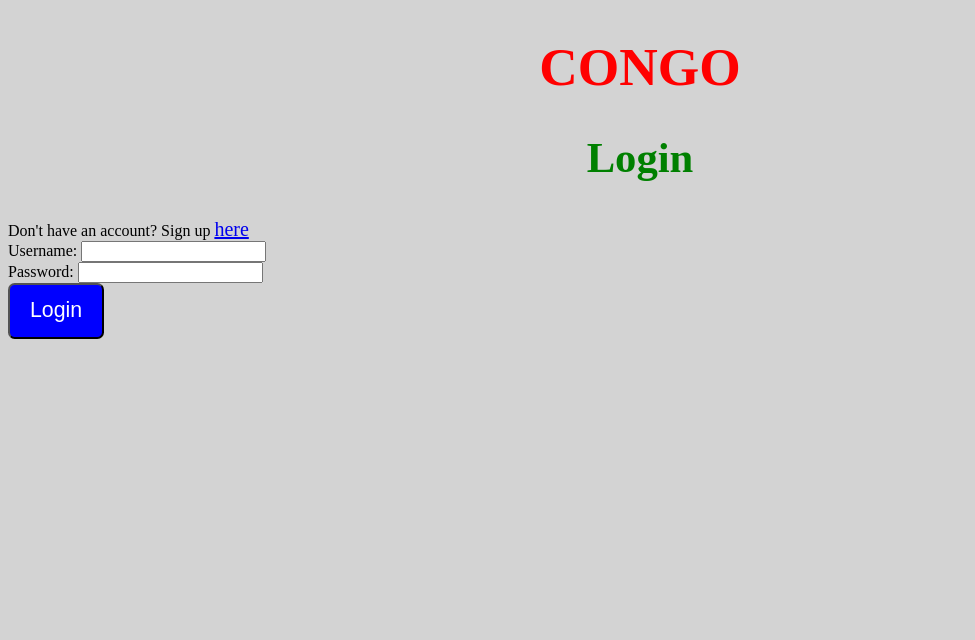
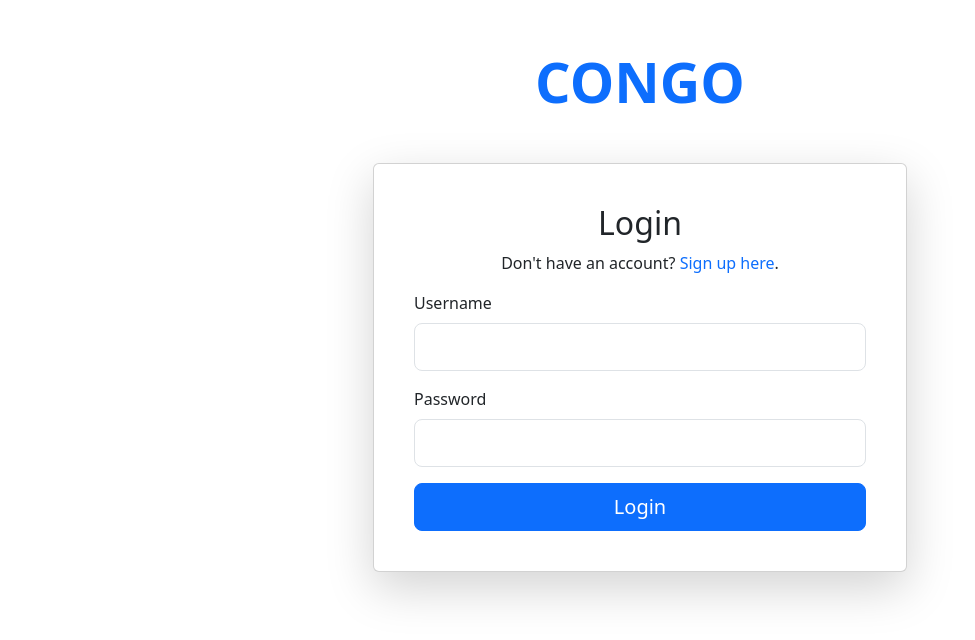
Before and after one commit to jacdylngab/A3, a Flask app: page /login/ in a window 1280 px wide. Shown: the top 640 px of the page, without its empty margins (0-975 px from the left). Run offline with Flask 3, Linux system fonts and the light colour scheme.

Commit message:
Made changes to the login_form.html

```diff
--- a/static/css/site.css
+++ b/static/css/site.css
@@ -1,3 +1,4 @@
+/*
 body {
   background-color: lightgrey;
 }
@@ -34,3 +35,4 @@ input[type="submit"] {
   font-size: 16pt;
   border-radius: 5pt;
 }
+*/
--- a/templates/login_form.html
+++ b/templates/login_form.html
@@ -4,21 +4,67 @@
 <html>
   <head>
     {{user_head("Login")}}
+    <link
+      href="https://cdn.jsdelivr.net/npm/bootstrap@5.3.2/dist/css/bootstrap.min.css"
+      rel="stylesheet"
+      integrity="sha384-T3c6CoIi6uLrA9TneNEoa7RxnatzjcDSCmG1MXxSR1GAsXEV/Dwwykc2MPK8M2HN"
+      crossorigin="anonymous"
+    />
   </head>
 
   <body>
-    <h1>CONGO</h1>
-    <h2>Login</h2>
-
-    Don't have an account? Sign up
-    <a href="{{ url_for('register_form') }}">here</a>
-    {% if message %}
-    <p style="color: red">{{ message }}</p>
-    {% endif %}
-    <form method="POST" action="{{ url_for('do_login') }}">
-      Username: <input name="username" type="text" /><br />
-      Password: <input name="password" type="password" /><br />
-      <input type="submit" value="Login" />
-    </form>
+    <div class="text-center mt-5">
+      <h1 class="display-4 fw-bold text-primary">CONGO</h1>
+    </div>
+    <div
+      class="container d-flex align-items-center justify-content-center mt-5"
+    >
+      <div class="row w-100">
+        <div class="col-md-8 col-lg-6 mx-auto">
+          <div class="card shadow-lg p-4">
+            <div class="card-body">
+              <h2 class="text-center display-8">Login</h2>
+              <p class="text-center">
+                Don't have an account?
+                <a
+                  href="{{ url_for('register_form') }}"
+                  class="text-decoration-none"
+                >
+                  Sign up here</a
+                >.
+              </p>
+              {% if message %}
+              <div class="alert alert-danger text-center">{{ message }}</div>
+              {% endif %}
+              <form method="POST" action="{{ url_for('do_login') }}">
+                <div class="mb-3">
+                  <label for="username" class="form-label">Username</label>
+                  <input
+                    type="text"
+                    id="username"
+                    name="username"
+                    class="form-control form-control-lg"
+                    required
+                  />
+                </div>
+                <div class="mb-3">
+                  <label for="password" class="form-label">Password</label>
+                  <input
+                    type="password"
+                    id="password"
+                    name="password"
+                    class="form-control form-control-lg"
+                    required
+                  />
+                </div>
+                <button type="submit" class="btn btn-primary btn-lg w-100">
+                  Login
+                </button>
+              </form>
+            </div>
+          </div>
+        </div>
+      </div>
+    </div>
   </body>
 </html>
```
